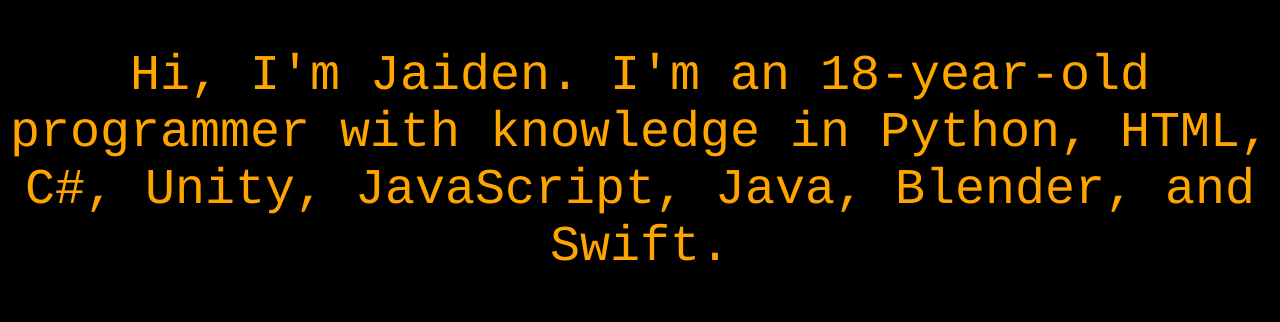
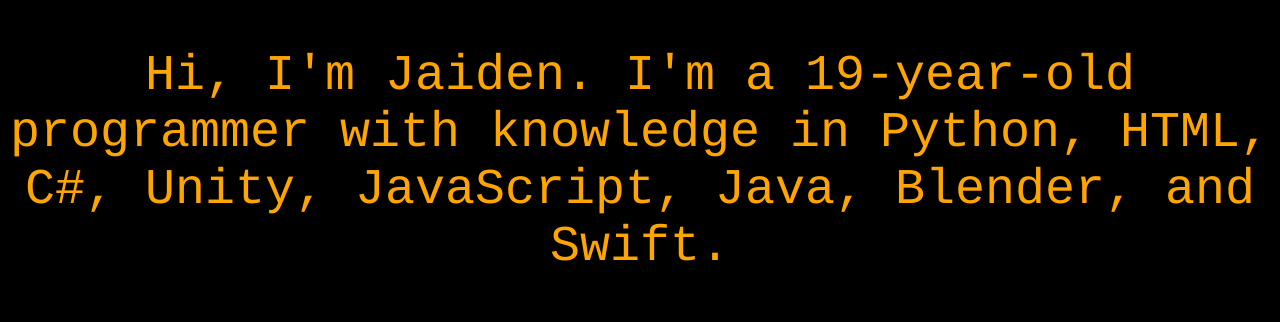
Before and after one commit to QubdSqrd/mysite, a plain HTML site: page index.html in a window 1280 px wide. Shown: the part 466-788 px from the top of the page. Drawn offline with Linux system fonts and the light colour scheme.

Commit message:
Update index.html

```diff
--- a/index.html
+++ b/index.html
@@ -42,7 +42,7 @@
 
     <h1>Hey, welcome to my website</h1>
     <p>
-        Hi, I'm Jaiden. I'm an 18-year-old programmer with knowledge in Python, HTML, C#, Unity, JavaScript, Java, Blender, and Swift.
+        Hi, I'm Jaiden. I'm a 19-year-old programmer with knowledge in Python, HTML, C#, Unity, JavaScript, Java, Blender, and Swift.
     </p>
     <p>
         Outside of my programming, I'm also an artist, a musician, and an animator for commission work.
```
